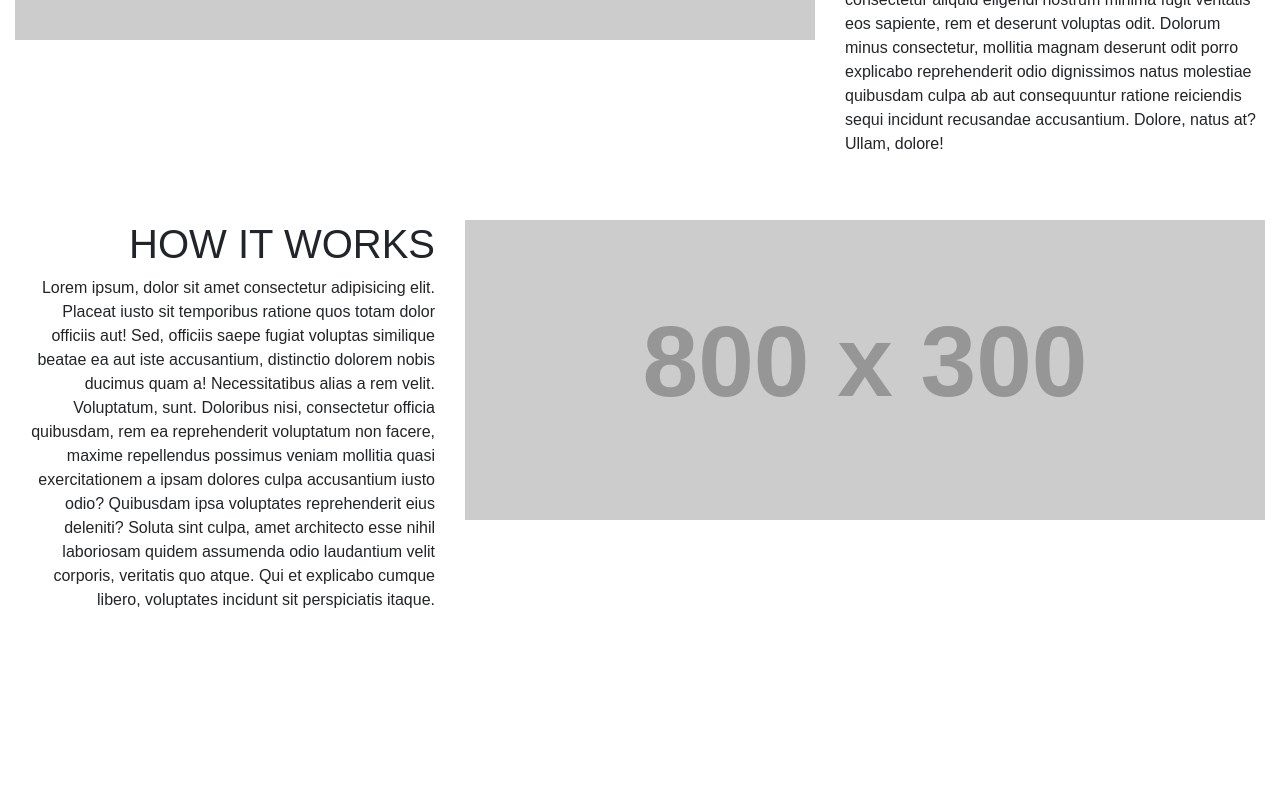
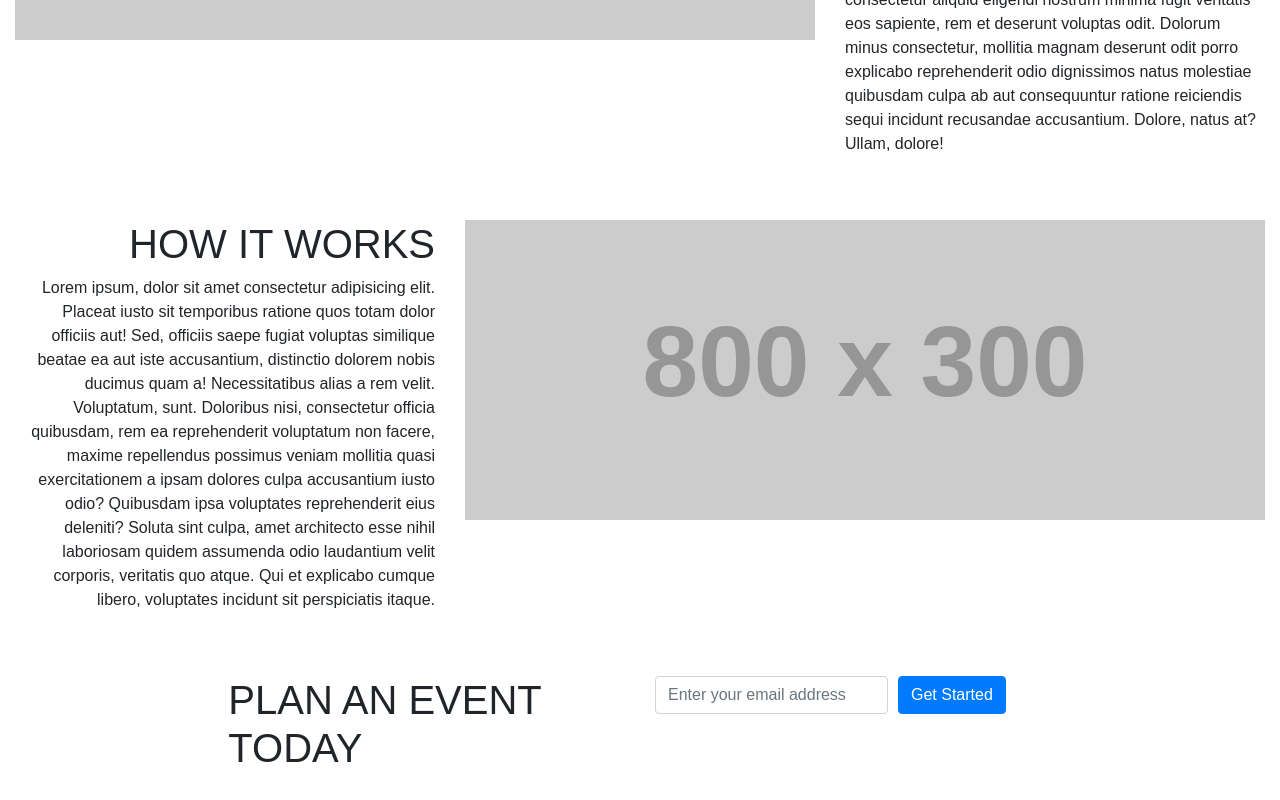
Before and after one commit to davidjemerson/eventplanapp, a React (Create React App) app in the folder client/: page / in a window 1280 px wide. Shown: the part 643-1443 px from the top of the page. Before the commit the page ends 1271 px from the top, so only its background shows below. Built offline with nearby package versions, Linux system fonts and the light colour scheme; the HTML template or start-up script is replaced by a standard one.

Commit message:
added lower email form to splash page
1. built the splash component
2. added the component to the splash page

```diff
--- /dev/null
+++ b/client/src/components/Splash/SplashLower.js
@@ -0,0 +1,33 @@
+import React from 'react';
+
+export const SplashLower = props => (
+  <div className="container-fluid mt-5 mb-5">
+    <div className="row justify-content-center">
+      <div className="col-4">
+        <h1>PLAN AN EVENT TODAY</h1>
+      </div>
+      <div className="col-4">
+        <form>
+          <div className="form-row align-items-center">
+            <div className="col-auto">
+              <label className="sr-only" for="inlineFormInput">
+                Email
+              </label>
+              <input
+                type="email"
+                className="form-control mb-2"
+                id="inlineFormInput"
+                placeholder="Enter your email address"
+              />
+            </div>
+            <div className="col-auto">
+              <button type="submit" className="btn btn-primary mb-2">
+                Get Started
+              </button>
+            </div>
+          </div>
+        </form>
+      </div>
+    </div>
+  </div>
+);
--- a/client/src/components/Splash/index.js
+++ b/client/src/components/Splash/index.js
@@ -1,2 +1,3 @@
 export * from './SplashBody';
 export * from './SplashHero';
+export * from './SplashLower';
--- a/client/src/pages/Splash/Splash.js
+++ b/client/src/pages/Splash/Splash.js
@@ -1,12 +1,13 @@
 import React from 'react';
 import Navbar from '../../components/Navbar';
-import { SplashBody, SplashHero } from '../../components/Splash';
+import { SplashBody, SplashHero, SplashLower } from '../../components/Splash';
 
 const Splash = () => (
   <div>
     <Navbar />
     <SplashHero />
     <SplashBody />
+    <SplashLower />
   </div>
 );
 
```
